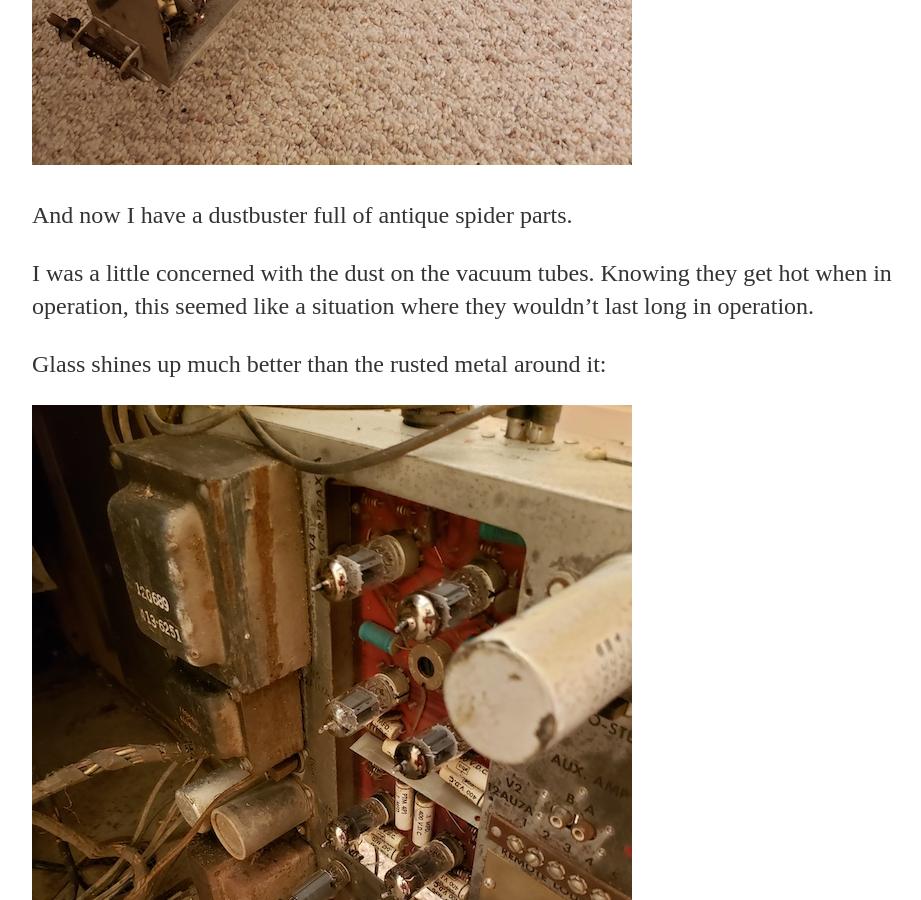
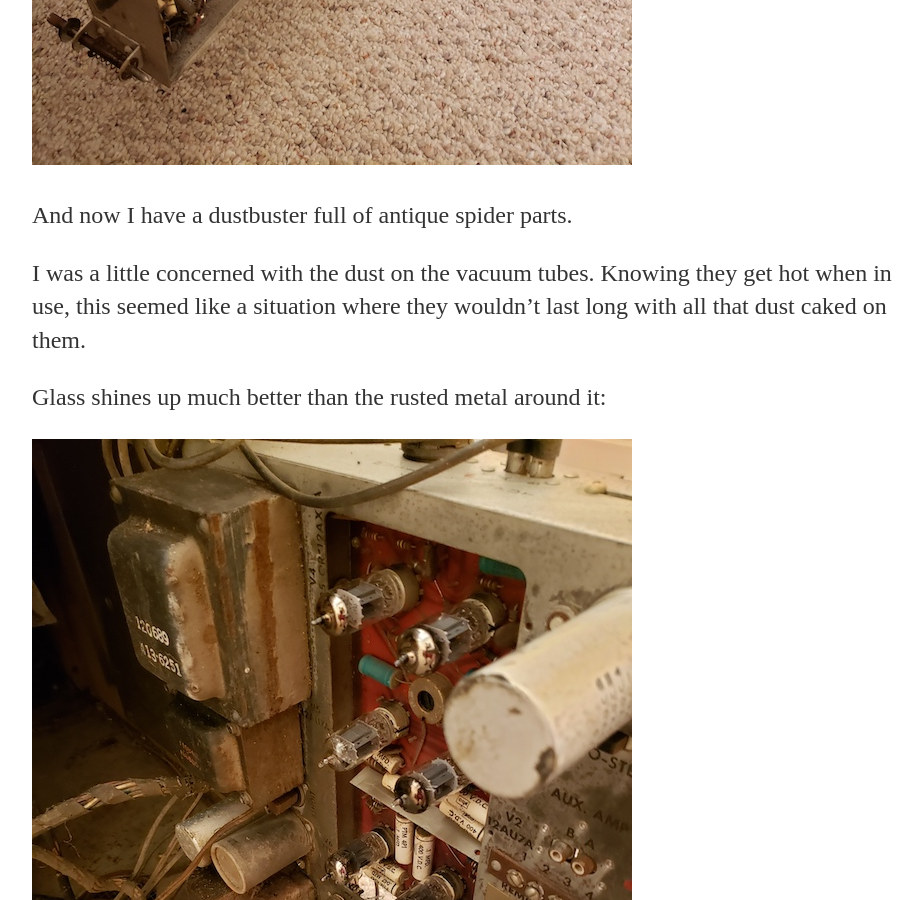
Before and after one commit to PostmortemJukebox/postmortemjukebox, a Jekyll site: the page built from _posts/2021-01-22-looking-through-the-window.md, in a window 1280 px wide and 900 px high, scrolled down 6887 px. Shown: the whole window, without its empty margins (160-1081 px from the left). Built offline with Jekyll 4.4.1, drawn with Linux system fonts in a browser that asks for light colours; comment, search, counter and statistics services are not loaded.

Commit message:
chg: dev: Phrasing yo.

```diff
--- a/_posts/2021-01-22-looking-through-the-window.md
+++ b/_posts/2021-01-22-looking-through-the-window.md
@@ -42,7 +42,7 @@ And if you think that's rough...
 
 And now I have a dustbuster full of antique spider parts.
 
-I was a little concerned with the dust on the vacuum tubes. Knowing they get hot when in operation, this seemed like a situation where they wouldn't last long in operation.
+I was a little concerned with the dust on the vacuum tubes. Knowing they get hot when in use, this seemed like a situation where they wouldn't last long with all that dust caked on them.
 
 Glass shines up much better than the rusted metal around it:
 
```
